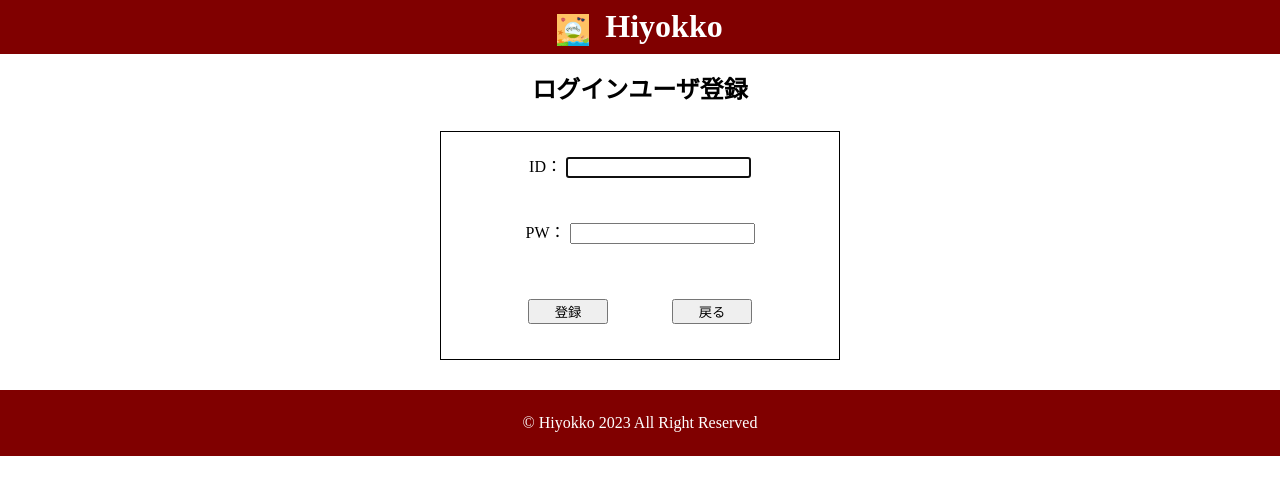
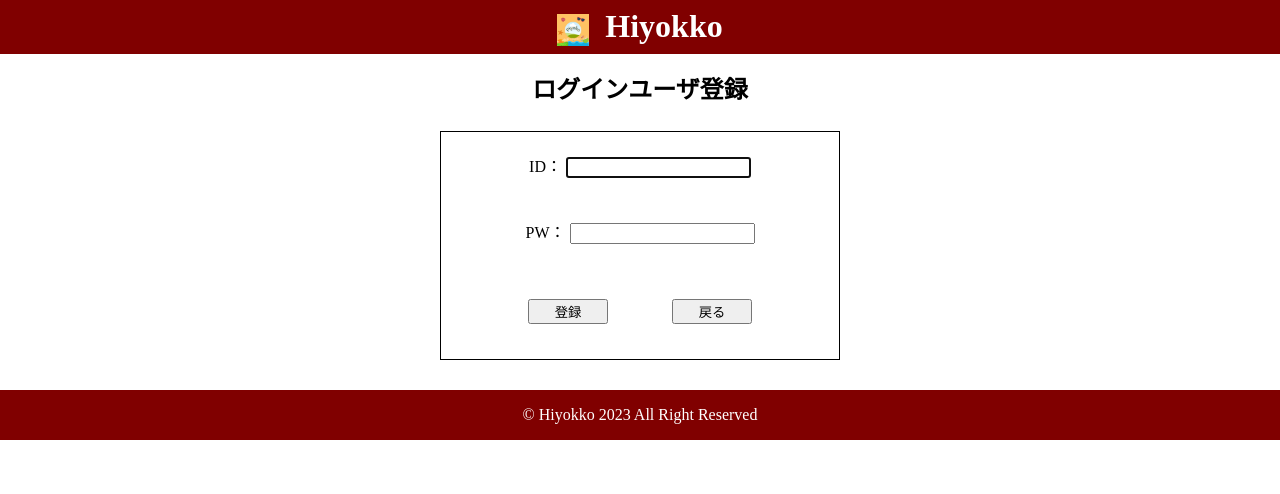
Before and after one commit to keroro0402/kanriSystem, a Vue app in the folder LoginUserPage/: page / in a window 1280 px wide. Shown: the top 494 px of the page. Built offline with nearby package versions, Linux system fonts and the light colour scheme.

Commit message:
メッセージを書いた

```diff
--- a/LoginUserPage/src/components/Footer.vue
+++ b/LoginUserPage/src/components/Footer.vue
@@ -24,9 +24,10 @@ const copyRight = ref(
 footer {
   color: rgb(255, 255, 255, 255);
   background: rgb(128, 0, 0, 255);
-  padding: 1.5rem 0;
+  padding: 1rem 0;
 }
 footer p {
   text-align: center;
 }
+/* 変更したよ！更新できてる？ */
 </style>
```
